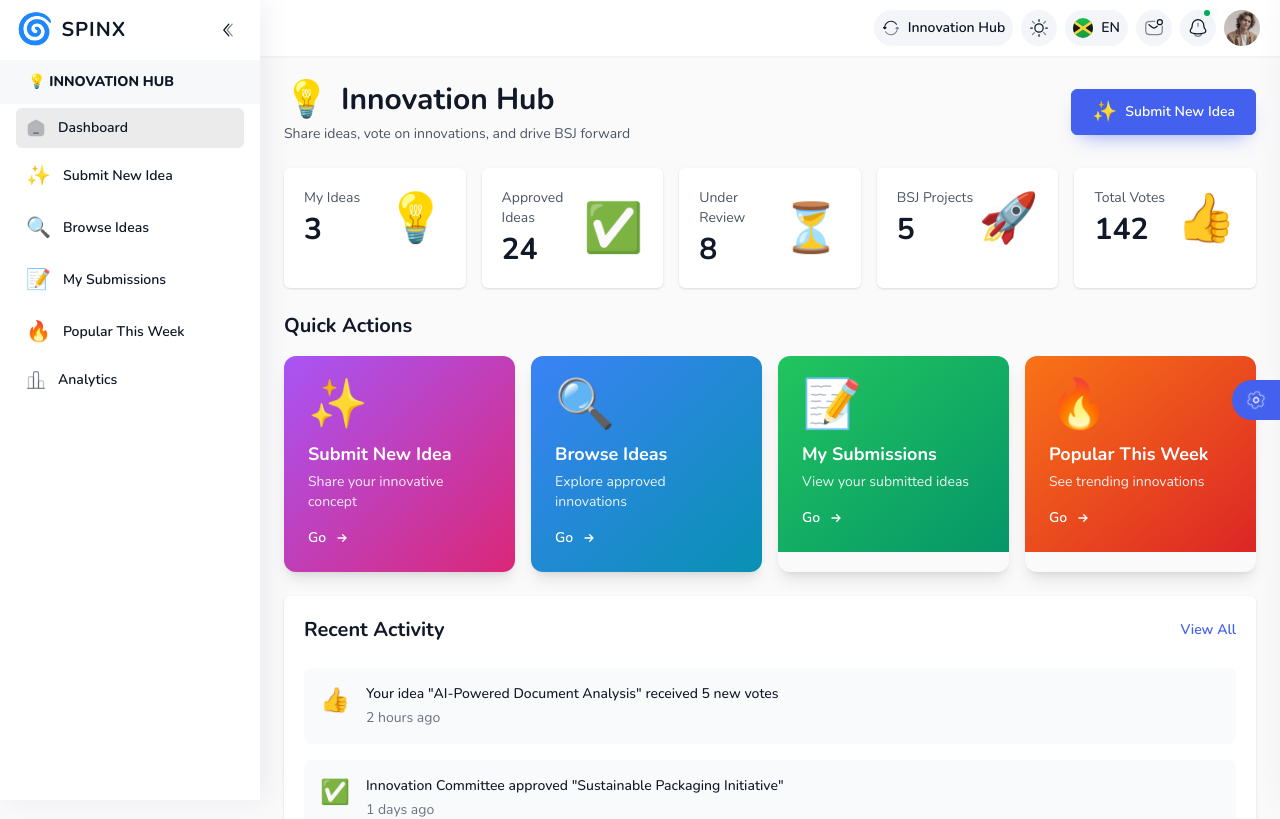
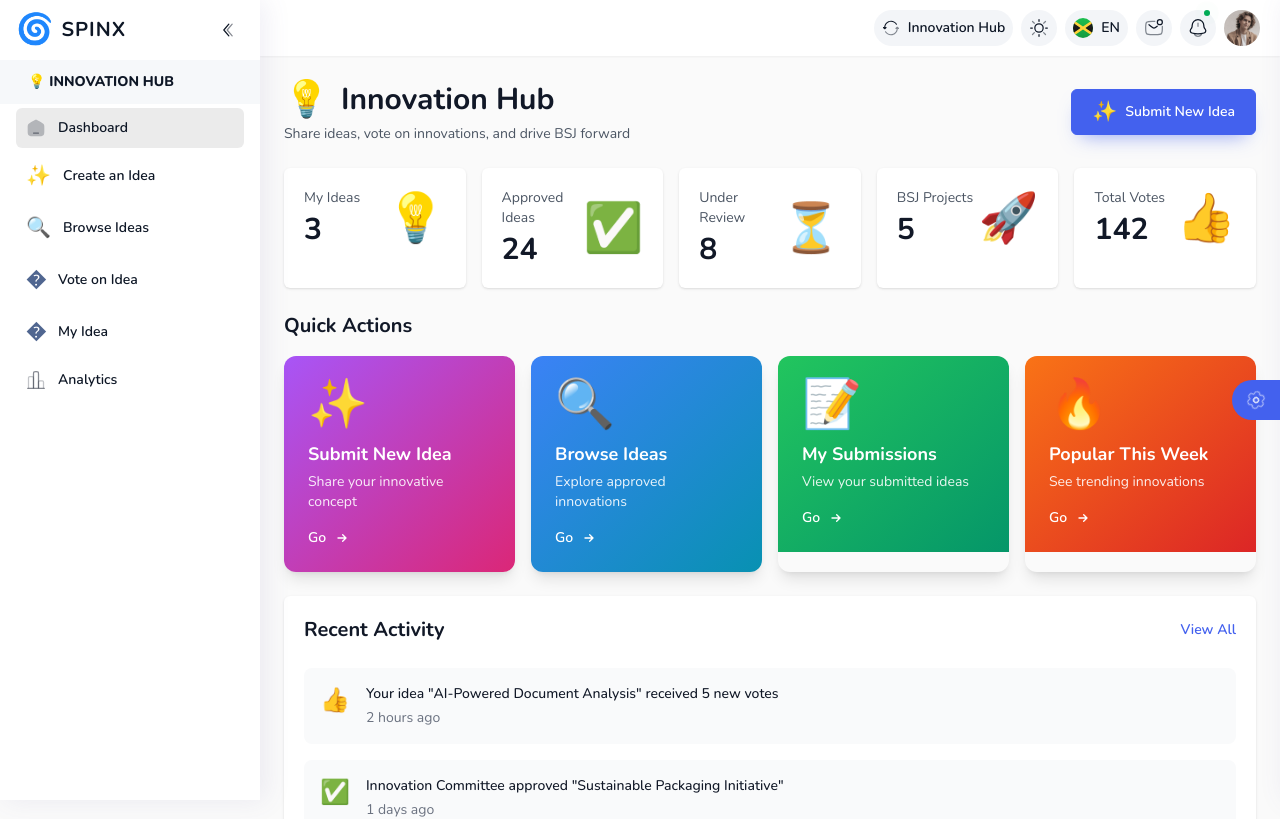
Before and after one commit to standardsja/pms, a React (Vite) app: page /innovation/dashboard in a window 1280 px wide. Shown: the top 819 px of the page. Built offline with nearby package versions, Linux system fonts and the light colour scheme; sample sign-in values are in the browser's storage.

Commit message:
feat: Update sidebar navigation labels for clarity and consistency

```diff
--- a/src/components/Layouts/Sidebar.tsx
+++ b/src/components/Layouts/Sidebar.tsx
@@ -112,7 +112,7 @@ const Sidebar = () => {
                                         <NavLink to="/innovation/ideas/new" className="group">
                                             <div className="flex items-center">
                                                 <span className="shrink-0 text-xl">✨</span>
-                                                <span className="ltr:pl-3 rtl:pr-3 text-black dark:text-[#506690] dark:group-hover:text-white-dark">Submit New Idea</span>
+                                                    <span className="ltr:pl-3 rtl:pr-3 text-black dark:text-[#506690] dark:group-hover:text-white-dark">Create an Idea</span>
                                             </div>
                                         </NavLink>
                                     </li>
@@ -126,20 +126,21 @@ const Sidebar = () => {
                                         </NavLink>
                                     </li>
 
+
                                     <li className="nav-item">
-                                        <NavLink to="/innovation/ideas/mine" className="group">
+                                        <NavLink to="/innovation/ideas/popular" className="group">
                                                 <div className="flex items-center">
-                                                <span className="shrink-0 text-xl">📝</span>
-                                                <span className="ltr:pl-3 rtl:pr-3 text-black dark:text-[#506690] dark:group-hover:text-white-dark">My Submissions</span>
+                                                    <span className="shrink-0 text-xl">�</span>
+                                                    <span className="ltr:pl-3 rtl:pr-3 text-black dark:text-[#506690] dark:group-hover:text-white-dark">Vote on Idea</span>
                                                 </div>
                                         </NavLink>
                                     </li>
 
                                     <li className="nav-item">
-                                        <NavLink to="/innovation/ideas/popular" className="group">
+                                        <NavLink to="/innovation/ideas/mine" className="group">
                                                 <div className="flex items-center">
-                                                <span className="shrink-0 text-xl">🔥</span>
-                                                <span className="ltr:pl-3 rtl:pr-3 text-black dark:text-[#506690] dark:group-hover:text-white-dark">Popular This Week</span>
+                                                    <span className="shrink-0 text-xl">�</span>
+                                                    <span className="ltr:pl-3 rtl:pr-3 text-black dark:text-[#506690] dark:group-hover:text-white-dark">My Idea</span>
                                                 </div>
                                         </NavLink>
                                     </li>
```
Lines whose indentation alone changed are shown as unchanged.
